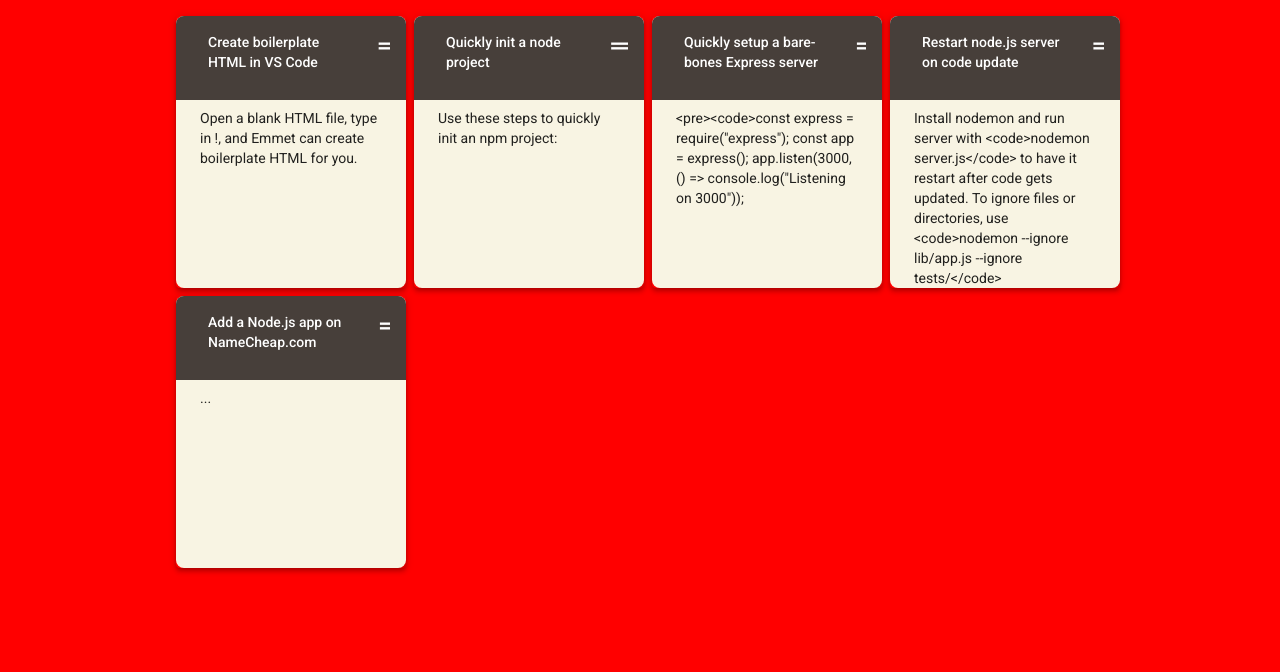
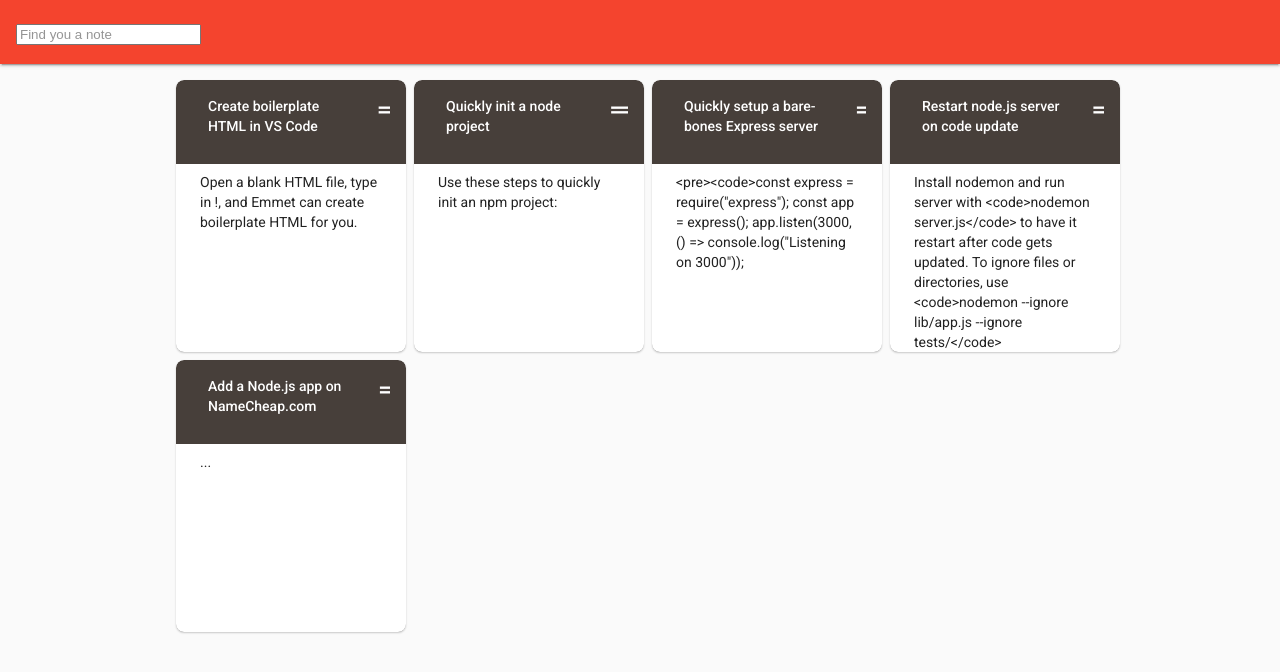
Before and after one commit to mikahimself/notes-to-self-app, an Angular app: page / in a window 1280 px wide. Shown: the top 672 px of the page. Built offline with nearby package versions, Linux system fonts and the light colour scheme.

Commit message:
Style updates, switch grid tile classes when dragging

```diff
--- a/src/app/app.component.html
+++ b/src/app/app.component.html
@@ -1 +1,2 @@
+<note-toolbar></note-toolbar>
 <app-notes></app-notes>
--- a/src/app/note-dialog/note-dialog.component.html
+++ b/src/app/note-dialog/note-dialog.component.html
@@ -7,3 +7,6 @@
     <li *ngFor="let step of note.content.steps">{{step}}</li>
   </ol>
 </div>
+<mat-dialog-actions align="end">
+  <button mat-button (click)="onDialogClose()">Close</button>
+</mat-dialog-actions>
--- a/src/app/note-dialog/note-dialog.component.ts
+++ b/src/app/note-dialog/note-dialog.component.ts
@@ -1,5 +1,6 @@
 import { Component, OnInit, Inject } from '@angular/core';
-import { MAT_DIALOG_DATA } from '@angular/material/dialog';
+import { MAT_DIALOG_DATA, MatDialog, MatDialogRef } from '@angular/material/dialog';
+import { MatButtonModule } from '@angular/material/button';
 import { Note } from '../notes/note';
 
 @Component({
@@ -10,8 +11,12 @@ import { Note } from '../notes/note';
 export class NoteDialogComponent implements OnInit {
 
   note: Note;
-  constructor(@Inject(MAT_DIALOG_DATA) public noteData: any) {}
+  constructor(public dialogRef: MatDialogRef<NoteDialogComponent>, @Inject(MAT_DIALOG_DATA) public noteData: any) {}
   ngOnInit(): void {
     this.note = this.noteData.note;
   }
+
+  onDialogClose() {
+    this.dialogRef.close();
+  }
 }
--- /dev/null
+++ b/src/app/note-toolbar/note-toolbar.component.html
@@ -0,0 +1,11 @@
+<mat-toolbar class="mat-elevation-z2" style="background-color: rgb(244, 68, 46);">
+  <header>
+    <form>
+      <input matInput placeholder="Find you a note">
+    </form>
+
+  </header>
+
+
+
+</mat-toolbar>
--- /dev/null
+++ b/src/app/note-toolbar/note-toolbar.component.ts
@@ -0,0 +1,17 @@
+import { Component, OnInit } from '@angular/core';
+import { MatToolbarModule } from '@angular/material/toolbar';
+import { MatInputModule } from '@angular/material/input';
+
+@Component({
+  selector: 'note-toolbar',
+  templateUrl: './note-toolbar.component.html',
+  styleUrls: ['./note-toolbar.component.scss']
+})
+export class NoteToolbarComponent implements OnInit {
+
+  constructor() { }
+
+  ngOnInit(): void {
+  }
+
+}
--- a/src/app/notes/notes.component.html
+++ b/src/app/notes/notes.component.html
@@ -10,14 +10,19 @@
       style="margin-bottom: 2em; border-radius: 4px"
       colspan="1"
       rowspan="1"
-      class="mat-elevation-z4"
+      id="tile{{i}}"
+      class="shady"
+
     >
       <cdk-drop-list [cdkDropListConnectedTo]="dropList" [cdkDropListData]="i">
         <mat-card
           class="dashboard-card"
           cdkDrag
           (cdkDragEntered)="entered($event)"
+          (cdkDragStarted)="dragStarted($event, i)"
+          (cdkDragEnded)="dragEnded($event, i)"
           [cdkDragData]="i"
+
         >
           <mat-card-header>
             <mat-card-title>{{ note.title }}</mat-card-title>
--- a/src/app/notes/notes.component.scss
+++ b/src/app/notes/notes.component.scss
@@ -5,14 +5,29 @@
   justify-content: center;
 }
 
+.mat-grid-tile {
+  border-radius: 8px !important;
+  .mat-figure {
+    border-radius: 0px;
+    background-color: red;
+  }
+}
+
+.mat-grid-tile.shady {
+  box-shadow: 0px 1px 2px rgba(0,0,0,0.2);
+  border-radius: 8px;
+
+}
 .dashboard-card {
   position: absolute;
   top: 0px;
   left: 0px;
   right: 0px;
   bottom: 0px;
-  border-radius: 8px;
-  background-color: rgb(248, 244, 227);
+  border-radius: 4px;
+  border-color: 1px solid red;
+  //background-color: rgb(248, 244, 227);
+  background-color: rgb(255, 255, 250);
 
   .mat-card-header {
     background-color: rgb(71, 63, 58);
@@ -21,6 +36,7 @@
     border-top-left-radius: 8px;
     border-top-right-radius: 8px;
     color: white;
+
     .mat-card-title {
       font-size: 14px;
     }
@@ -29,10 +45,13 @@
 
 .mat-card-header {
   min-height: 48px;
+  margin-right: -1px;
 }
 
 .mat-card-content {
   padding: 8px;
+  height: 100%;
+  cursor: pointer;
 }
 
 .mat-expansion-panel {
@@ -64,9 +83,12 @@
 
 
 .mat-card {
-  -webkit-box-shadow: 20px 10px 5px 0px rgba(0,0,0,0.15);
-  -moz-box-shadow: 20px 10px 5px 0px rgba(0,0,0,0.15);
-  box-shadow: 30px 30px 5px 0px rgba(0,0,0,0.15);
+  //-webkit-box-shadow: 20px 10px 5px 0px rgba(0,0,0,0.15);
+  //-moz-box-shadow: 20px 10px 5px 0px rgba(0,0,0,0.15);
+  //box-shadow: 20px 20px 10px 0px rgba(255,0,0,0.15);
+  background-color: white;
+  border-radius: 8px;
+  border:none;
 }
 
 .cdk-drag-preview {
@@ -75,20 +97,10 @@
   overflow: hidden;
   -webkit-box-shadow: 10px 10px 5px 0px rgba(0,0,0,0.15);
   -moz-box-shadow: 10px 10px 5px 0px rgba(0,0,0,0.15);
-  box-shadow: 10px 10px 5px 0px rgba(0,0,0,0.15);
-}
-
-//.cdk-drag-animating {
-  .cdk-drag-animating .cdk-drag {
-  //transition: transform 300ms cubic-bezier(0, 0, 0.2, 1);
-  //transition: transform 1500ms cubic-bezier(0, 0, 0.2, 1);
+  box-shadow: 5px 5px 5px 0px rgba(0,0,0,0.15);
 }
 
 // tää tekee näkyvyysbugin jos on none
 .cdk-drag-placeholder {
-  opacity: 0.2;
+  opacity: 0;
 }
-
-// .cdk-drag-preview.cdk-drag {
-//   transition: transform 250ms cubic-bezier(0, 0, 0.2, 1);
-// }
--- a/src/app/notes/notes.component.ts
+++ b/src/app/notes/notes.component.ts
@@ -3,7 +3,7 @@ import { NOTES } from '../mock-notes';
 import { Note } from './note';
 import { MatCardModule } from '@angular/material/card';
 import { MatGridListModule } from '@angular/material/grid-list';
-import { CdkDragDrop, CdkDragEnter, CdkDropList, moveItemInArray, transferArrayItem} from '@angular/cdk/drag-drop';
+import { CdkDragDrop, CdkDragEnter, CdkDropList, CdkDragStart, CdkDragEnd, moveItemInArray, transferArrayItem} from '@angular/cdk/drag-drop';
 import { MatIconModule } from '@angular/material/icon';
 import {MatExpansionModule} from '@angular/material/expansion';
 import { MAT_DIALOG_DATA, MatDialogRef, MatDialog } from '@angular/material/dialog';
@@ -45,4 +45,14 @@ export class NotesComponent {
     // event.item.data - Original index of the item that is being dragged. Assigned through cdkDragData.
     moveItemInArray(this.notes, event.item.data, event.container.data);
   }
+
+  dragStarted(event: CdkDragStart, item: number) {
+    const elem = document.getElementById('tile' + item);
+    elem.classList.remove('shady')
+  }
+
+  dragEnded(event: CdkDragEnd, item: number) {
+    const elem = document.getElementById('tile' + item);
+    elem.classList.add('shady')
+  }
 }
--- a/src/styles.scss
+++ b/src/styles.scss
@@ -36,5 +36,5 @@ $notes-to-self-theme: mat-light-theme((
 
 /* You can add global styles to this file, and also import other style files */
 
-html, body { height: 100%; background-color: red; }
+html, body { height: 100%; background-color: #fafafa; }
 body { margin: 0; font-family: Roboto, "Helvetica Neue", sans-serif; }
```
Also changed, not shown: src/app/app.module.ts (+9 -1 lines), src/app/note-toolbar/note-toolbar.component.scss (added), 2 other files (tests, documents, lock files or other folders).
